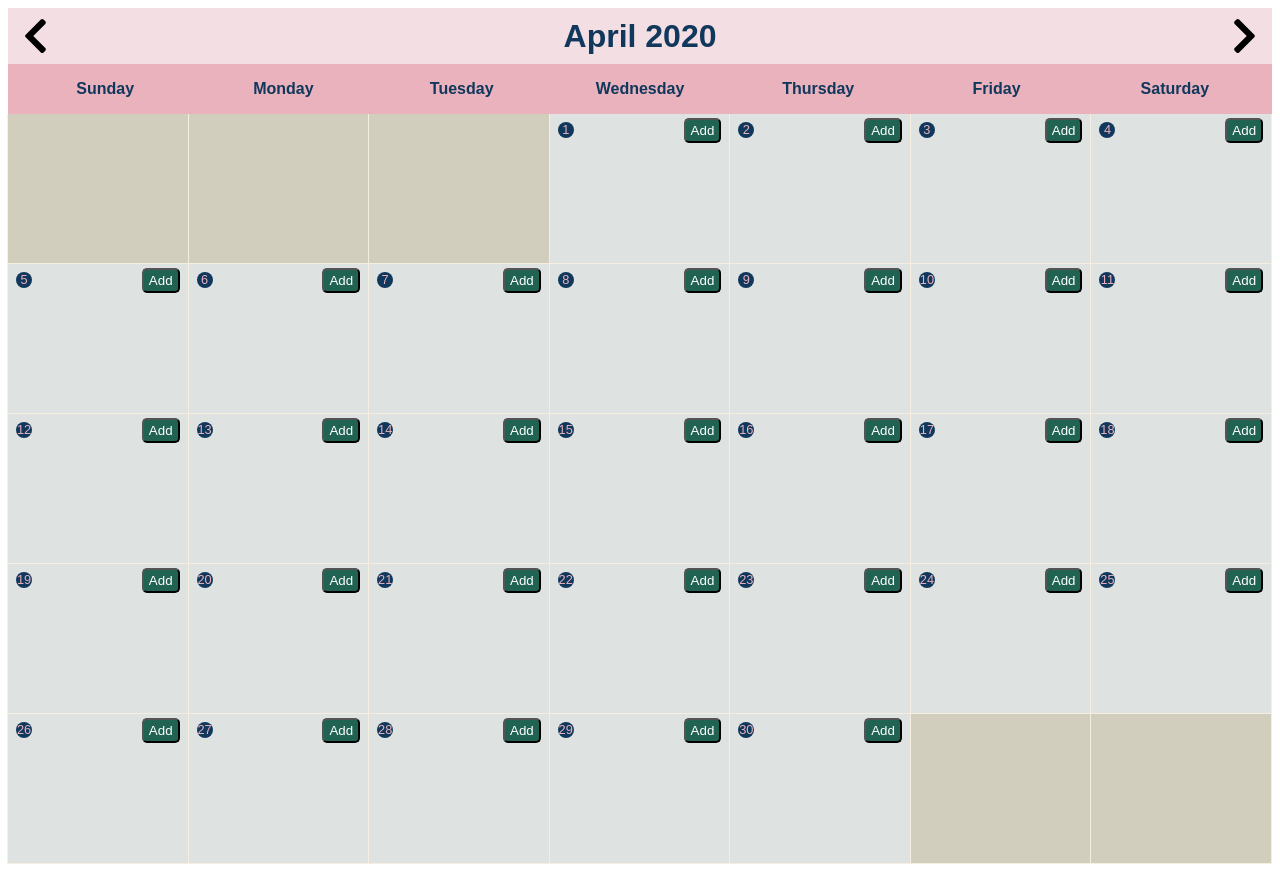
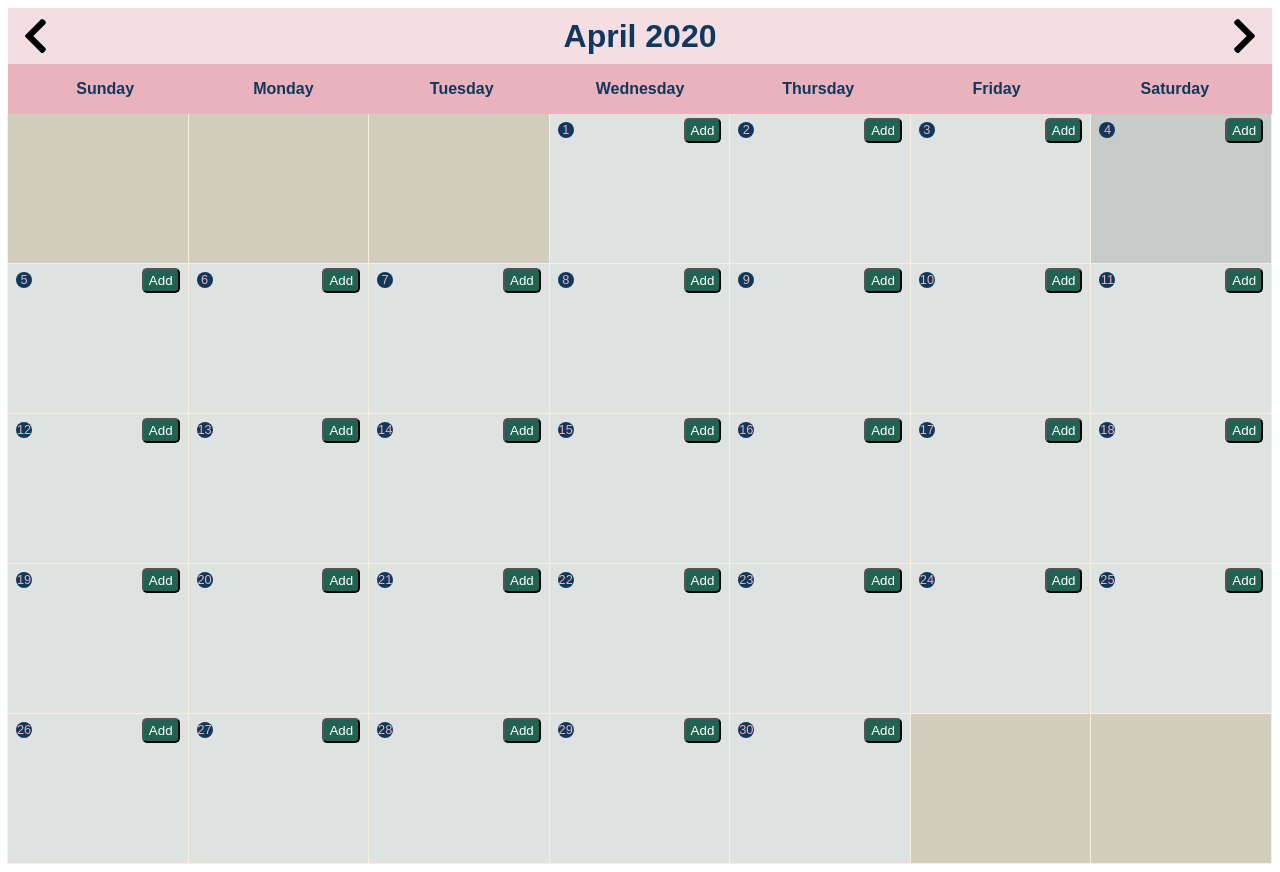
Before and after one commit to gutierrezf/calendar-challenge, a React (Vite) app: page / in a window 1280 px wide. Built offline with nearby package versions, Linux system fonts and the light colour scheme.

Commit message:
highlight current day

```diff
--- a/src/Calendar/components/DayGrid.js
+++ b/src/Calendar/components/DayGrid.js
@@ -22,7 +22,8 @@ const StyledPopup = styled(Popup)`
   }
 `;
 const DayContainer = styled.div`
-  background: ${(props) => props.theme.iron};
+  background: ${(props) =>
+    props.isToday ? props.theme.tiara : props.theme.iron};
   border: 1px solid;
   border-color: ${(props) => props.theme.quarterSpanishWhite};
   border-top: 0;
@@ -127,7 +128,9 @@ const Reminder = styled.div`
 `;
 
 const DayGrid = ({ date }) => {
-  const key = date.format('YYYY-MM-DD');
+  const keyFormat = 'YYYY-MM-DD';
+  const key = date.format(keyFormat);
+  const isToday = key === moment().format(keyFormat);
   const dispatch = useDispatch();
   const reminders = useSelector((state) => state.reminders[key]) || [];
   const forecast = useSelector((state) => state.forecast) || {};
@@ -164,7 +167,7 @@ const DayGrid = ({ date }) => {
   };
 
   return (
-    <DayContainer dayName={dayName} dayNumber={dayNumber}>
+    <DayContainer dayName={dayName} dayNumber={dayNumber} isToday={isToday}>
       <StyledPopup
         trigger={<AddReminderButton>Add</AddReminderButton>}
         modal
--- a/src/theme.js
+++ b/src/theme.js
@@ -6,4 +6,5 @@ export const foggyGray = '#d1cebd';
 export const quarterSpanishWhite = '#f6eedf';
 export const greenPea = '#216353';
 export const trout = '#495057';
+export const tiara = '#c7cccb';
 export const small = '767px';
```
